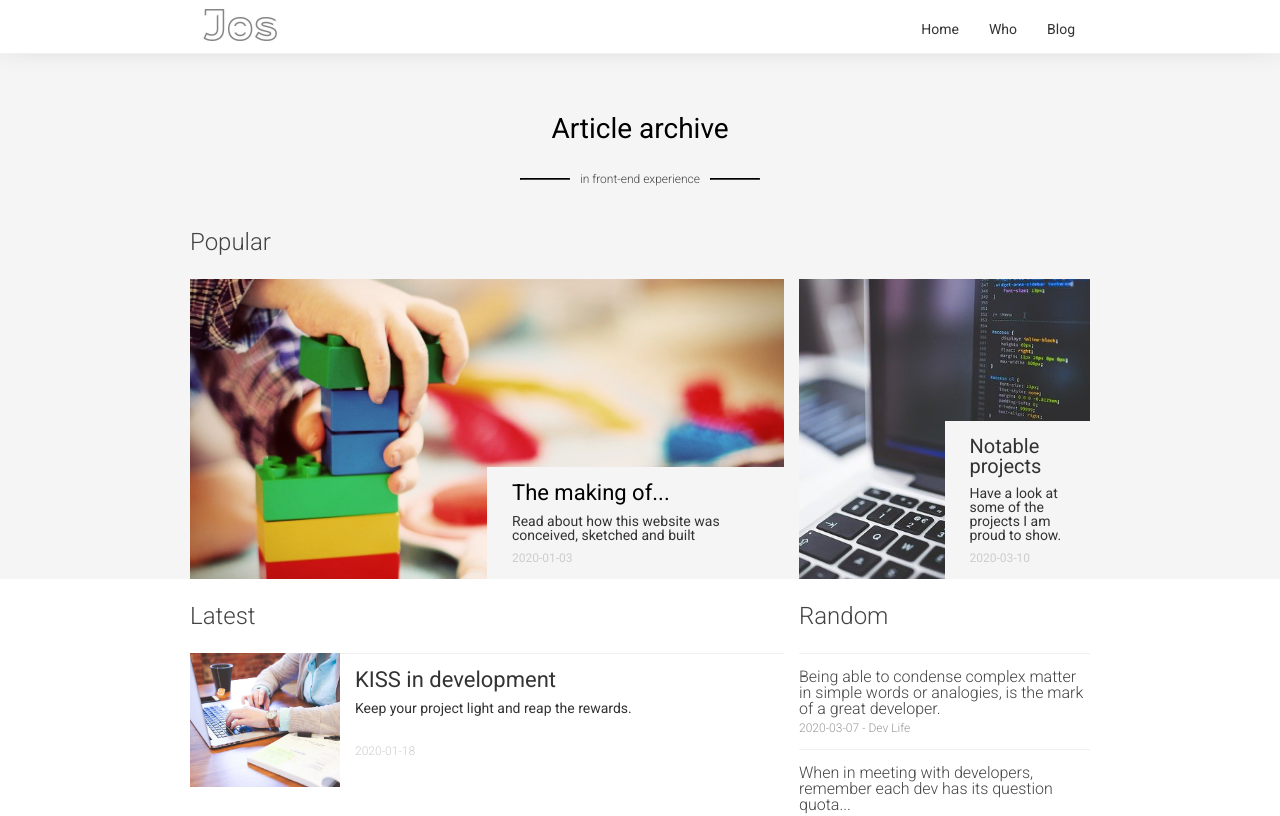
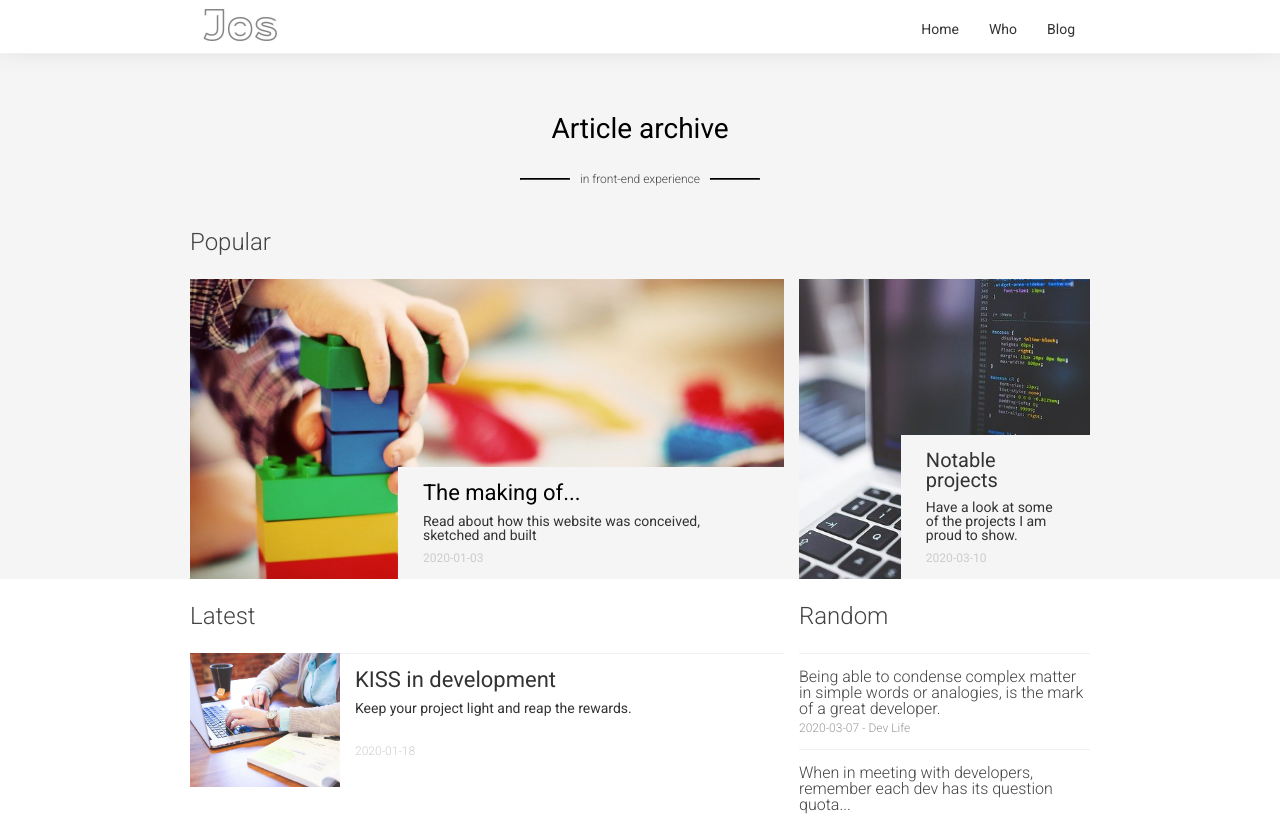
Before and after one commit to Jozzeh/live-website, a Next.js app: page /blog in a window 1280 px wide. Shown: the top 816 px of the page. Built offline with nearby package versions, Linux system fonts and the light colour scheme.

Commit message:
Access - Image css object fit

```diff
--- a/components/blocks/blog/blogs.js
+++ b/components/blocks/blog/blogs.js
@@ -2,8 +2,10 @@ const Blogs = props => (
   <div className="blogEntry extraBottomMargin25">
     <div
       className="blogEntryImage"
-      style={{ backgroundImage: "url(" + props.data.image + ")" }}
-    ></div>
+      // style={{ backgroundImage: "url(" + props.data.image + ")" }}
+    >
+      <img src={props.data.image} alt={"Image of the article - " + props.data.title} />
+    </div>
     <div className="blogEntryTextWrap">
         <div className="blogEntryText">
           <h2 className="blogEntryTitle"><a href={"/blog/" + props.data.handle}>{props.data.title}</a></h2>
--- a/components/blocks/blog/featured.js
+++ b/components/blocks/blog/featured.js
@@ -18,7 +18,8 @@ const Featured = () => {
       <div id="featuredHeading">Popular</div>
       <Doublecol columnClass="twoThird">
         <a href={"/blog/" + feat1.handle}>
-          <div id="featuredFirst" style={{"backgroundImage": "url(" +feat1.image + ")"}}>
+          <div id="featuredFirst" >
+            <img src={feat1.image} alt={"Image of the article - " + feat1.title} />
             <div className="featuredText">
               <h2 className="featuredTitle">{feat1.title}</h2>
               <div className="featuredIntro">{feat1.intro}</div>
@@ -27,7 +28,8 @@ const Featured = () => {
           </div>
         </a>
         <a href={"/blog/" + feat2.handle}>
-          <div id="featuredSecond" style={{"backgroundImage": "url(" +feat2.image + ")"}}>
+          <div id="featuredSecond">
+          <img src={feat2.image} alt={"Image of the article - " + feat2.title} />
             <div className="featuredText">
               <div className="featuredTitle">{feat2.title}</div>
               <div className="featuredIntro">{feat2.intro}</div>
--- a/pages/index.js
+++ b/pages/index.js
@@ -7,7 +7,6 @@ import Hero from "../components/blocks/home/hero";
 import HomePerson from "../components/blocks/home/person";
 import Homeintro from "../components/blocks/home/intro";
 import Homeoutro from "../components/blocks/home/outro";
-
 
 const Index = () => (
   <>
--- a/public/assets/css/blog.css
+++ b/public/assets/css/blog.css
@@ -18,10 +18,12 @@
 #featuredSecond {
   height: 300px;
   position: relative;
+  margin-bottom: 15px;
+}
+#featuredFirst img, #featuredSecond img {
+  height: 300px;
   width: 100%;
-  background-position: center center;
-  background-size: cover;
-  margin-bottom: 15px;
+  object-fit: cover;
 }
 .featuredText {
   position: absolute;
@@ -29,7 +31,7 @@
   right: 0;
   background-color: #f5f5f5;
   padding: 15px 25px;
-  max-width: 50%;
+  max-width: 65%;
 }
 .featuredTitle,
 .featuredIntro {
@@ -50,10 +52,10 @@
 .blogEntry {
   display: flex;
 }
-.blogEntryImage{
-  width: 75px;
-  background-position: center;
-  background-size: cover;
+.blogEntryImage img {
+  width: 125px;
+  object-fit: cover;
+  height: 100%;
 }
 .blogEntryTextWrap {
   flex: 1;
@@ -163,7 +165,7 @@
     padding: 25px 0;
   }
 
-  .blogEntryImage{
+  .blogEntryImage img{
     width: 150px;
   }
 
```
